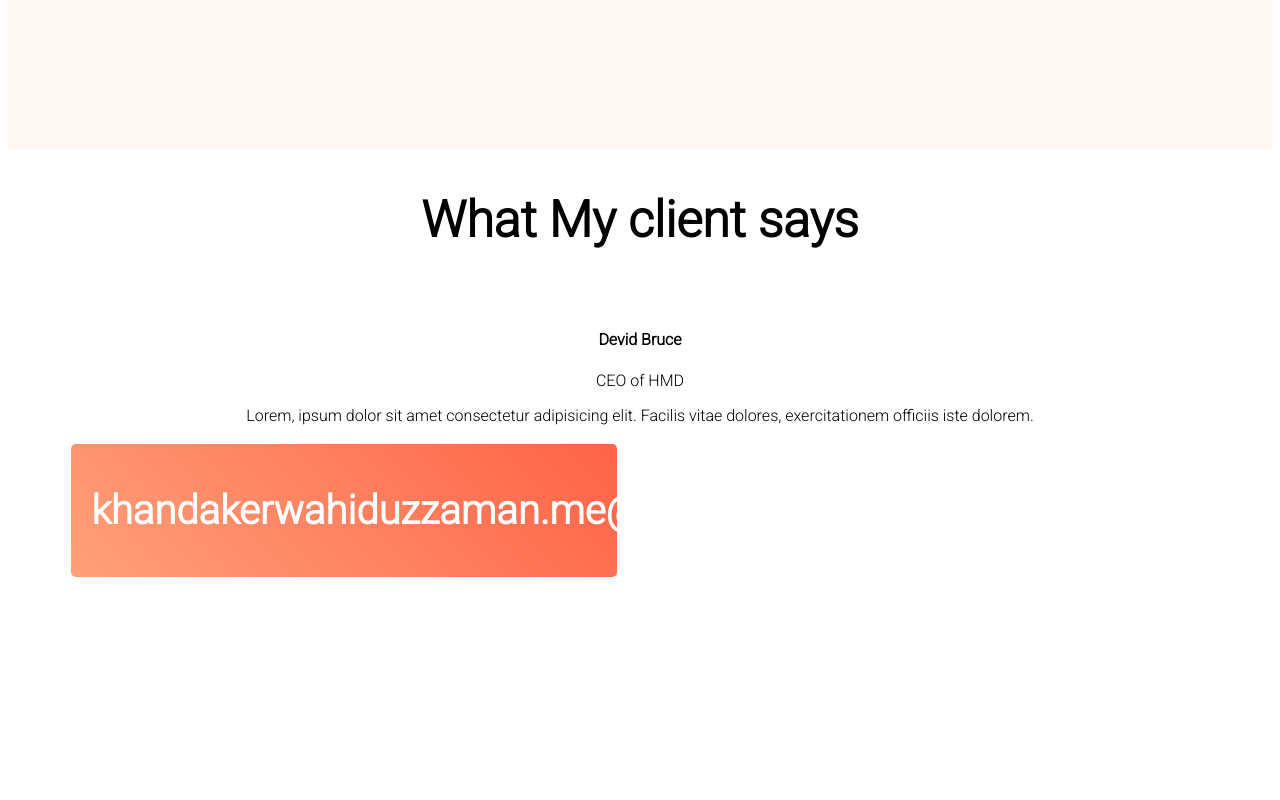
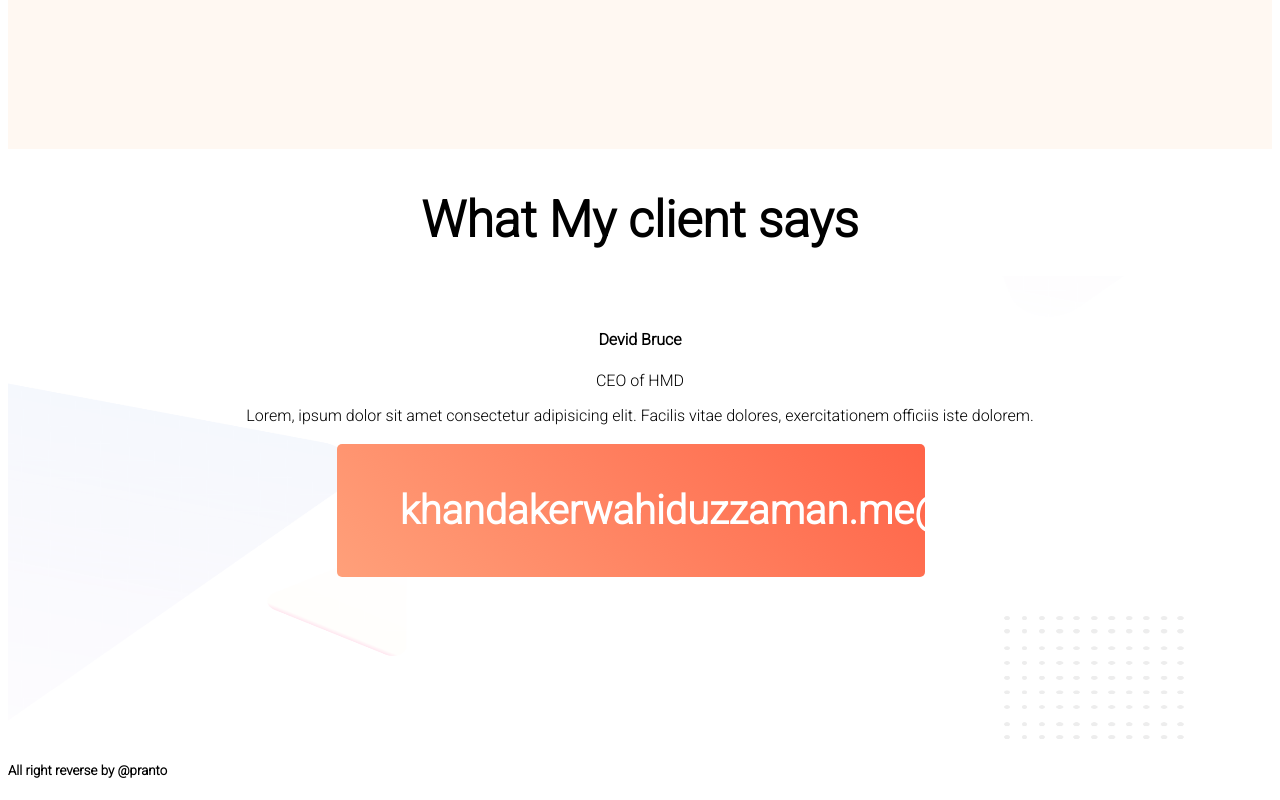
Before and after one commit to prantodandarowl/personal_portfolio, a plain HTML site: page index.html in a window 1280 px wide. Shown: the part 1607-2407 px from the top of the page. Before the commit the page ends 2356 px from the top, so only its background shows below. Drawn offline with Linux system fonts and the light colour scheme.

Commit message:
finished

```diff
--- a/index.html
+++ b/index.html
@@ -65,7 +65,7 @@
         </div>
     </section>
 
-    <section>
+    <section class="last-sec">
         <div class="working-title">
             <h1>What My client says</h1>
         </div>
@@ -81,9 +81,13 @@
 
         </div>
 
-        <div class="half-div link-button"> <h2>khandakerwahiduzzaman.me@gmail.com</h2></div>
+        <div class="box-div link-button"> <h2>khandakerwahiduzzaman.me@gmail.com</h2></div>
 
     </section>
+
+
+            <h5>All right reverse by @pranto</h5>
+
 
 
 
--- a/style.css
+++ b/style.css
@@ -107,3 +107,21 @@ a{
     color: white;
     font-weight: 700;
 }
+
+.box-div{
+    width: 40%;
+    float: left;
+    margin-left: 26%;
+    padding-left: 5%;
+}
+
+.last-sec{
+    background-image: url("../images/footer-bg.png");
+    /* background-color: palevioletred; */
+    background-repeat: no-repeat;
+    background-position: 0px 85px;
+    -webkit-background-size: 100% 100%;
+    -moz-background-size: 100% 100%;
+    -o-background-size: 100% 100%;
+    background-size: 100% 100%;
+}
```
